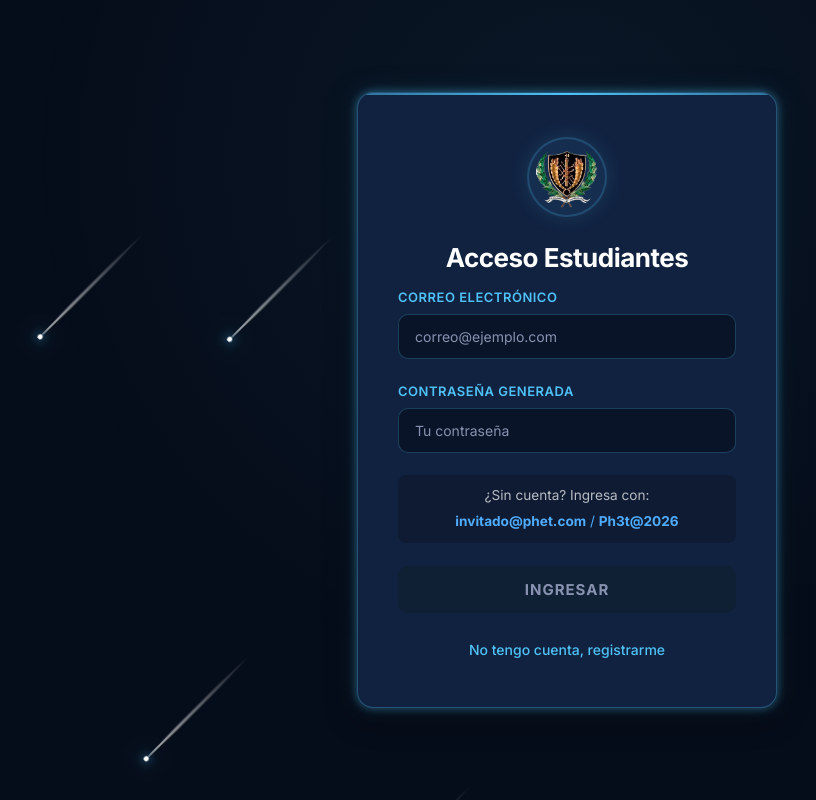
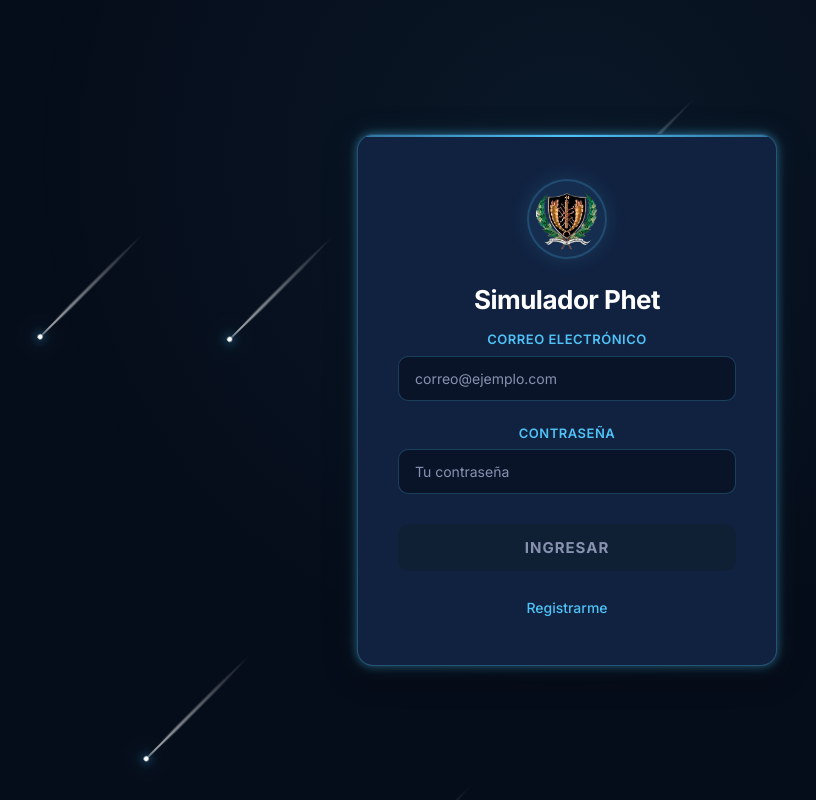
Before and after one commit to CrisAguirre/simulador-phet-mp, an Angular app: page /login in a window 1280 px wide. Shown: the whole page, without its empty margins (73-889 px from the left). Built offline with nearby package versions, Linux system fonts and the light colour scheme.

Commit message:
updt login texts

```diff
--- a/src/app/components/login/login.component.css
+++ b/src/app/components/login/login.component.css
@@ -79,6 +79,7 @@
   font-weight: 600;
   text-transform: uppercase;
   letter-spacing: 0.5px;
+  text-align: center;
 }
 
 .input-group input {
--- a/src/app/components/login/login.component.html
+++ b/src/app/components/login/login.component.html
@@ -3,7 +3,7 @@
     <div class="logo-container">
       <img src="assets/logo.png" alt="Logo Institucional" class="login-logo">
     </div>
-    <h2 class="neon-title">Acceso Estudiantes</h2>
+    <h2 class="neon-title">Simulador Phet</h2>
 
     <div *ngIf="errorMessage" class="error-msg">{{ errorMessage }}</div>
 
@@ -14,19 +14,14 @@
       </div>
 
       <div class="input-group">
-        <label>Contraseña Generada</label>
+        <label>Contraseña</label>
         <input type="password" formControlName="password" placeholder="Tu contraseña">
-      </div>
-
-      <div class="default-user-info" style="margin-bottom: 15px; font-size: 0.85em; color: rgba(255, 255, 255, 0.7); text-align: center; background: rgba(0,0,0,0.2); padding: 10px; border-radius: 8px;">
-        <p style="margin: 0 0 5px 0;">¿Sin cuenta? Ingresa con:</p>
-        <p style="margin: 0; color: #4facfe;"><strong>invitado@phet.com</strong> / <strong>Ph3t@2026</strong></p>
       </div>
 
       <button type="submit" class="neon-btn" [disabled]="loginForm.invalid">Ingresar</button>
 
       <div class="links">
-        <a (click)="goToRegister()">No tengo cuenta, registrarme</a>
+        <a (click)="goToRegister()">Registrarme</a>
       </div>
     </form>
   </div>
--- a/src/app/components/register/register.component.css
+++ b/src/app/components/register/register.component.css
@@ -72,6 +72,7 @@
   font-weight: 600;
   text-transform: uppercase;
   letter-spacing: 0.5px;
+  text-align: center;
 }
 
 .input-group input {
```
